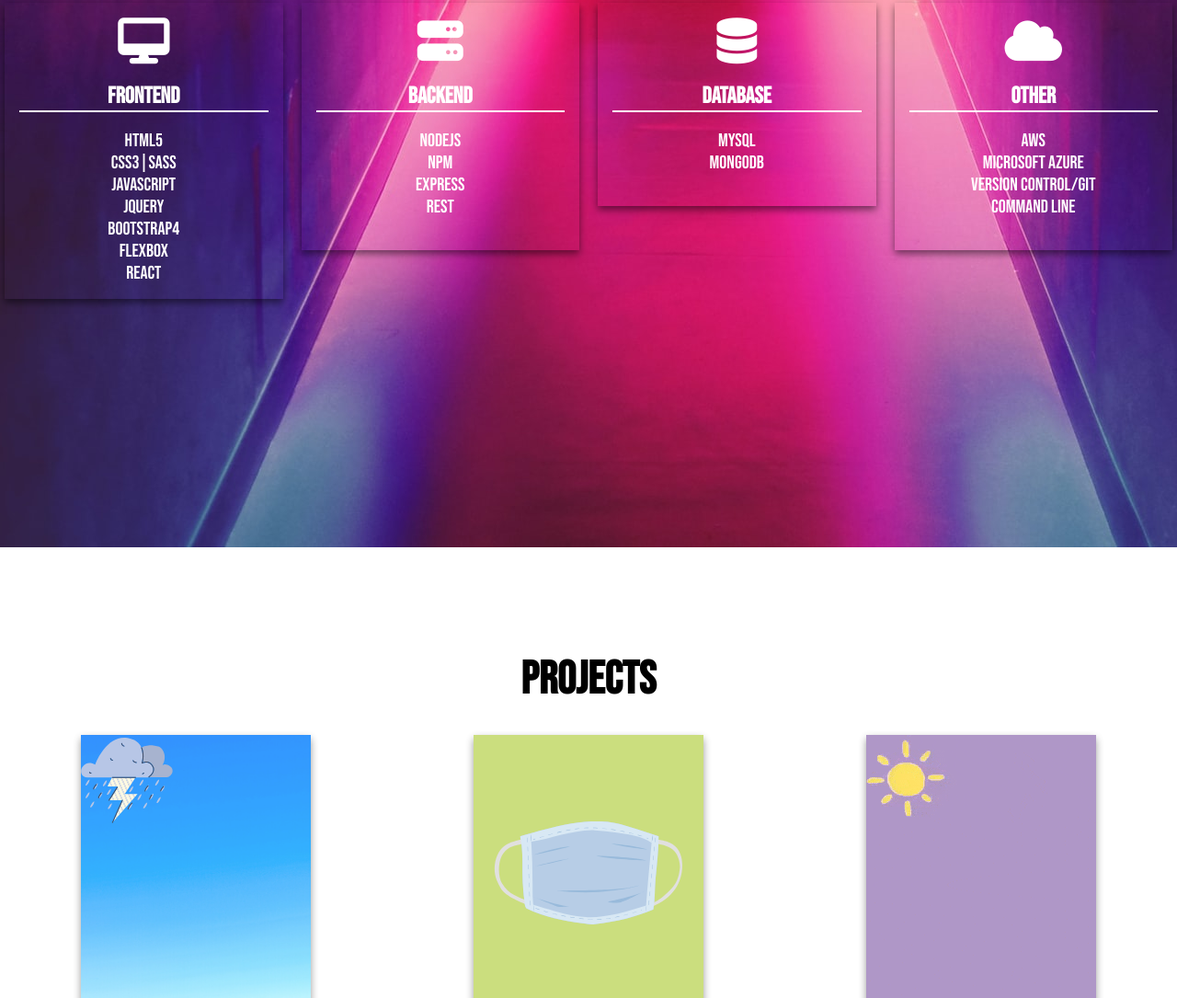
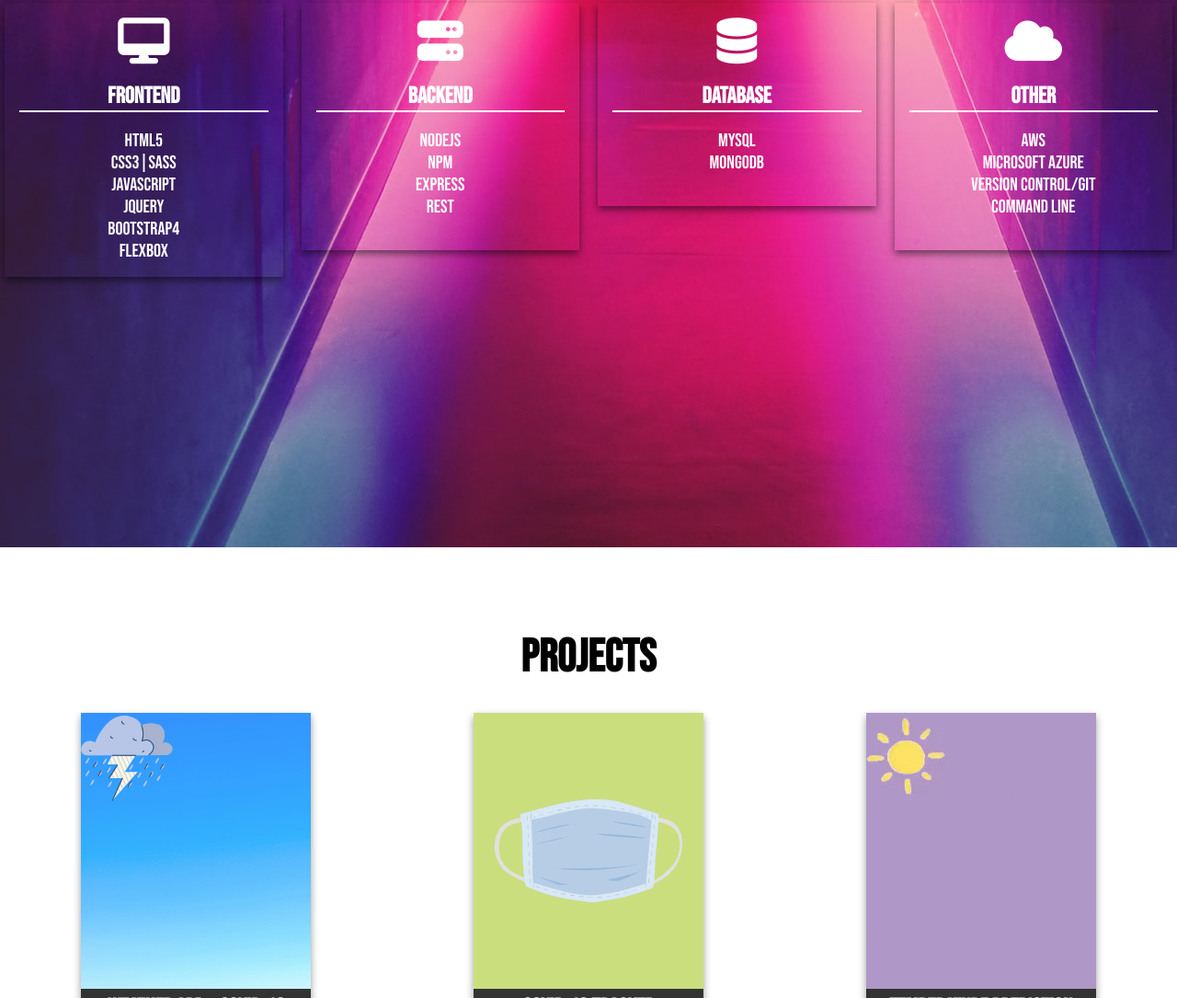
Before and after one commit to rrafay/portfolio, a plain HTML site: page index.html in a window 1280 px wide. Shown: the part 1706-2791 px from the top of the page at 92% size. Drawn offline with nearby package versions, Linux system fonts and the light colour scheme.

Commit message:
some changes

```diff
--- a/index.html
+++ b/index.html
@@ -72,7 +72,7 @@
                         <p>jQuery</p>
                         <p>Bootstrap4</p>
                         <p>Flexbox</p>
-                        <p>React</p>
+
 
                     </div>
                 </div>
```
